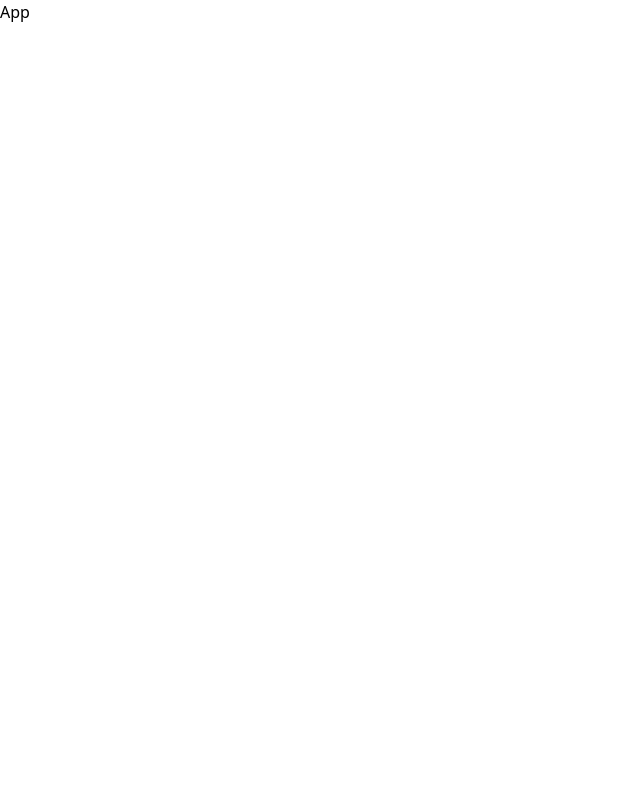
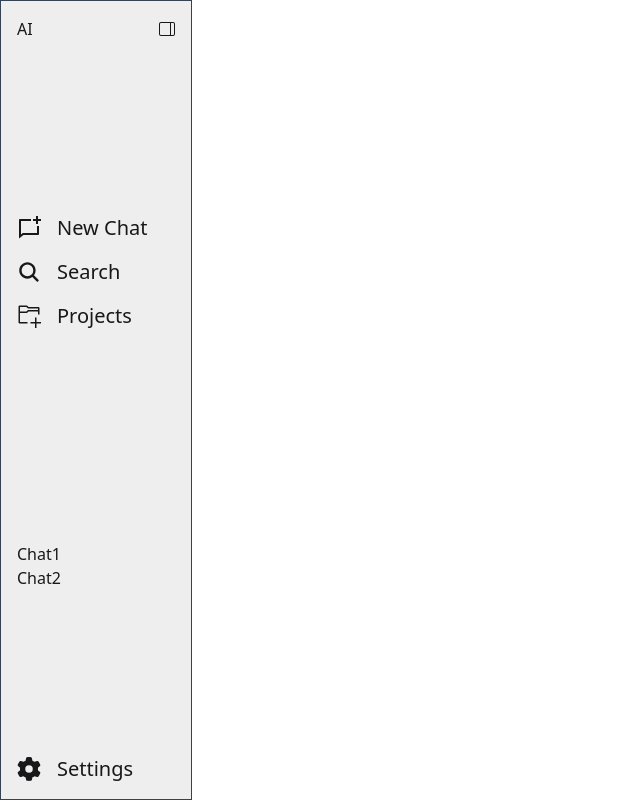
Before and after one commit to lezyCoder/AI_Interview_Platform, a React (Vite) app: page / in a window 1280 px wide. Shown: the whole page, without its empty margins (0-640 px from the left). Built offline with nearby package versions, Linux system fonts and the light colour scheme.

Commit message:
Add Navbar and Sidebar components; update package dependencies

```diff
--- a/package.json
+++ b/package.json
@@ -13,6 +13,7 @@
     "@tailwindcss/vite": "^4.1.18",
     "react": "^19.2.0",
     "react-dom": "^19.2.0",
+    "react-icons": "^5.5.0",
     "tailwindcss": "^4.1.18"
   },
   "devDependencies": {
--- a/src/App.jsx
+++ b/src/App.jsx
@@ -1,7 +1,13 @@
+// import Navbar from "./components/Navbar"
+import Sidebar from "./components/Sidebar"
+
 
 const App = () => {
   return (
-    <div>App</div>
+    <div>
+      {/* <Navbar /> */}
+      <Sidebar />
+    </div>
   )
 }
 
--- /dev/null
+++ b/src/components/Navbar.jsx
@@ -0,0 +1,10 @@
+
+const Navbar = () => {
+    return (
+        <nav className="w-full bg-base-300 text-center p-4">
+            <p className="text-lg font-thin">Chat title</p>
+        </nav>
+    )
+}
+
+export default Navbar
--- /dev/null
+++ b/src/components/Sidebar.jsx
@@ -0,0 +1,45 @@
+import { useState } from "react"
+import { FaGear } from "react-icons/fa6";
+import { RiChatNewLine } from "react-icons/ri";
+import { VscNewFolder } from "react-icons/vsc";
+import { BsLayoutSidebarReverse } from "react-icons/bs";
+import { IoSearch } from "react-icons/io5";
+const Sidebar = () => {
+  const [isOpen, setOpen] = useState(true)
+  return (
+
+    <aside >
+      <div className={`${isOpen ? "lg:w-48" : "lg:w-14 "} md:w-36 flex flex-col items-center justify-between bg-base-300 h-screen p-4 gap-2 border border-gray-700`} onClick={() => setOpen(!isOpen)}>
+        <div className="navigation flex justify-between items-center w-full" >
+          <h1>AI</h1>
+          <button className={`${isOpen ? "block" : "hidden"}`} onClick={() => setOpen(!isOpen)} >
+            <BsLayoutSidebarReverse />
+          </button>
+        </div>
+
+        <div className="container h-96 flex justify-between flex-col ">
+          <div className="operations-container ">
+            {isOpen ? <p className="flex text-center items-center  gap-4   w-full font-thin text-xl py-2"><RiChatNewLine className="font-bold text-2xl" />New Chat</p> : <RiChatNewLine className="font-bold text-2xl" />}
+            {isOpen ? <p className="flex text-center items-center  gap-4   w-full font-thin text-xl py-2"><IoSearch className="font-bold text-2xl" />Search</p> : <IoSearch className="font-bold text-2xl" />}
+
+            {isOpen ? <p className="flex text-center items-center  gap-4   w-full font-thin text-xl py-2"><VscNewFolder className="font-bold text-2xl" />Projects</p> : <VscNewFolder className="font-bold text-2xl" />}
+          </div>
+
+          <div className={`chat-container ${isOpen ? "block" : "hidden"}`}>
+            <p>Chat1</p>
+            <p>Chat2</p>
+          </div>
+        </div>
+
+        <div className="footer ">
+          {
+            isOpen ? <p className="flex text-center items-center gap-4  w-full font-thin text-xl "><FaGear className="font-bold text-2xl" />Settings</p> : <FaGear className="font-bold text-2xl" />
+          }
+        </div>
+      </div>
+    </aside >
+
+  )
+}
+
+export default Sidebar
--- a/src/index.css
+++ b/src/index.css
@@ -1 +1,2 @@
 @import "tailwindcss";
+@plugin "daisyui";
```
Also changed, not shown: 1 other file (tests, documents, lock files or other folders).
